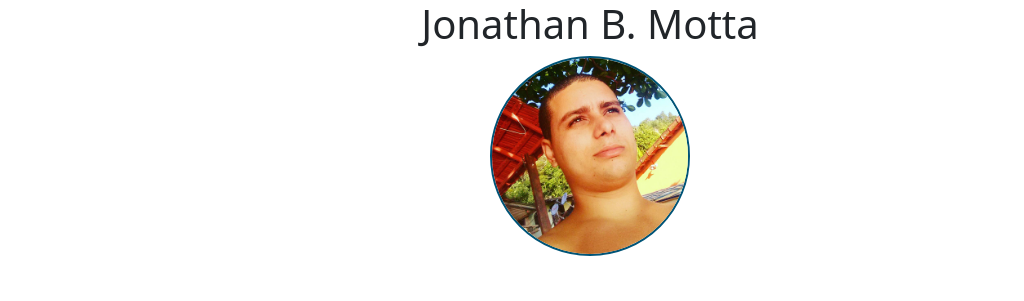
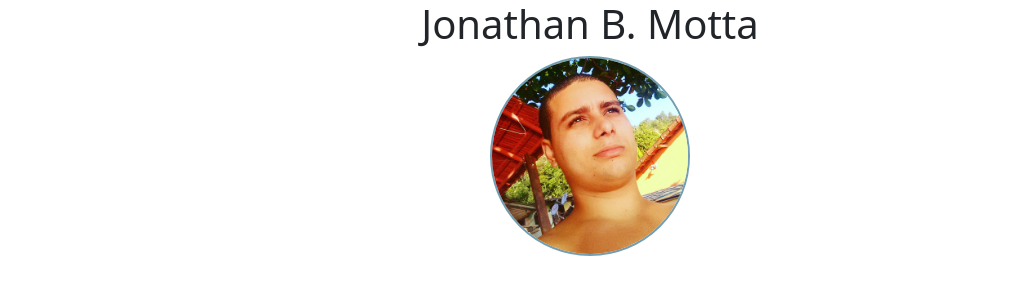
Before and after one commit to motta03/Curriculo-web, a plain HTML site: page index.html in a window 1280 px wide. Shown: the top 301 px of the page, without its empty margins (50-1074 px from the left). Drawn offline with nearby package versions, Linux system fonts and the light colour scheme.

Commit message:
versão site github

```diff
--- a/curriculo web/assets/css/style.css
+++ b/assets/css/style.css
@@ -1,7 +1,7 @@
 .foto_perfil{
     border-radius: 100%;
     max-width: 200px;
-    border: 2px solid #005477;
+    border: 2px solid #0653778f;
 }
 .iconi_whatsapp{
     max-width: 20px;
```
Also changed, not shown: assets/img/Contatos.png (renamed from curriculo web/assets/img/Contatos.png), assets/img/Contatosss.jfif (renamed from curriculo web/assets/img/Contatosss.jfif), assets/img/Dados Pessoais.png (renamed from curriculo web/assets/img/Dados Pessoais.png), assets/img/Foto de Perfil.jpg (renamed from curriculo web/assets/img/Foto de Perfil.jpg), assets/img/WhatsApp Logo.png (renamed from curriculo web/assets/img/WhatsApp Logo.png), assets/img/images.png (renamed from curriculo web/assets/img/images.png), assets/img/luchadortocat.png (renamed from curriculo web/assets/img/luchadortocat.png), index.html (renamed from curriculo web/index.html).
